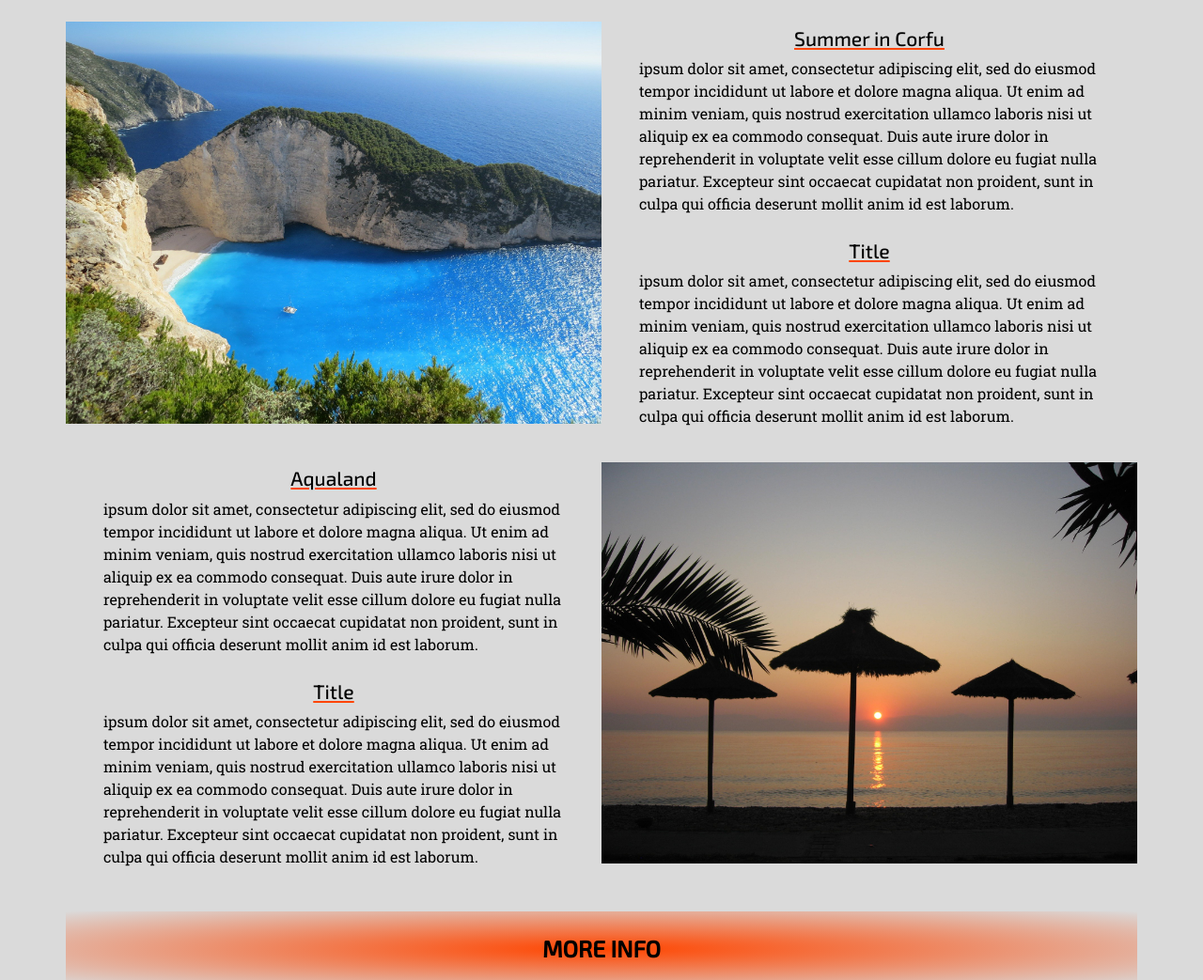
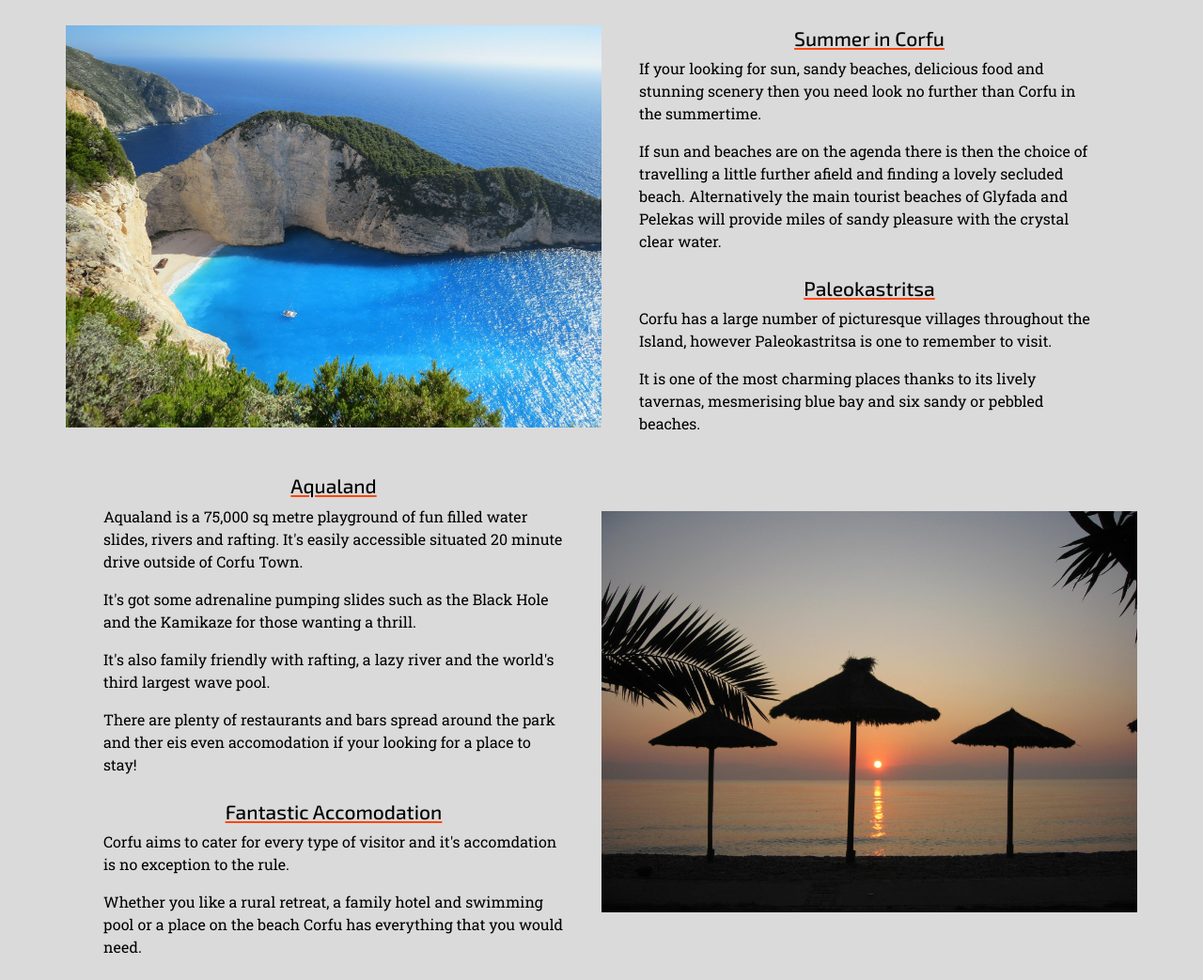
Before and after one commit to Baldpet/visit-corfu, a plain HTML site: page summer.html in a window 1280 px wide. Shown: the part 337-1380 px from the top of the page at 94% size. Drawn offline with nearby package versions, Linux system fonts and the light colour scheme.

Commit message:
info for the summer page added and completed

```diff
--- a/summer.html
+++ b/summer.html
@@ -101,25 +101,18 @@
                 <div class="col-12 col-lg-6 style-info-blocks color-underline-summer">
                     <h4>Summer in Corfu</h4>
                     <p>
-                    ipsum dolor sit amet, consectetur adipiscing elit, sed do eiusmod
-				    tempor incididunt ut labore et dolore magna aliqua.
-				    Ut enim ad minim veniam, quis nostrud exercitation ullamco laboris nisi ut aliquip ex ea
-				    commodo consequat.
-				    Duis aute irure dolor in reprehenderit in voluptate velit esse cillum dolore eu fugiat
-				    nulla
-				    pariatur. Excepteur sint occaecat cupidatat non proident,
-				    sunt in culpa qui officia deserunt mollit anim id est laborum.
+                        If your looking for sun, sandy beaches, delicious food and stunning scenery then you need look no further than Corfu in the summertime.
                     </p>
-                    <h4>Title</h4>
                     <p>
-                    ipsum dolor sit amet, consectetur adipiscing elit, sed do eiusmod
-				    tempor incididunt ut labore et dolore magna aliqua.
-				    Ut enim ad minim veniam, quis nostrud exercitation ullamco laboris nisi ut aliquip ex ea
-				    commodo consequat.
-				    Duis aute irure dolor in reprehenderit in voluptate velit esse cillum dolore eu fugiat
-				    nulla
-				    pariatur. Excepteur sint occaecat cupidatat non proident,
-				    sunt in culpa qui officia deserunt mollit anim id est laborum.
+                        If sun and beaches are on the agenda there is then the choice of travelling a little further afield and finding a lovely secluded beach.
+                        Alternatively the main tourist beaches of Glyfada and Pelekas will provide miles of sandy pleasure with the crystal clear water.
+                    </p>
+                    <h4>Paleokastritsa</h4>
+                    <p>
+                        Corfu has a large number of picturesque villages throughout the Island, however Paleokastritsa is one to remember to visit.
+                    </p>
+                    <p>
+                        It is one of the most charming places thanks to its lively tavernas, mesmerising blue bay and six sandy or pebbled beaches.
                     </p>
                 </div>
             </div>
@@ -127,25 +120,24 @@
                 <div class="col-12 col-lg-6 order-12 order-lg-1 style-info-blocks color-underline-summer">
                     <h4>Aqualand</h4>
                     <p>
-                    ipsum dolor sit amet, consectetur adipiscing elit, sed do eiusmod
-				    tempor incididunt ut labore et dolore magna aliqua.
-				    Ut enim ad minim veniam, quis nostrud exercitation ullamco laboris nisi ut aliquip ex ea
-				    commodo consequat.
-				    Duis aute irure dolor in reprehenderit in voluptate velit esse cillum dolore eu fugiat
-				    nulla
-				    pariatur. Excepteur sint occaecat cupidatat non proident,
-				    sunt in culpa qui officia deserunt mollit anim id est laborum.
+                        Aqualand is a 75,000 sq metre playground of fun filled water slides, rivers and rafting. It's easily accessible situated 20 minute drive outside of Corfu Town.
                     </p>
-                    <h4>Title</h4>
                     <p>
-                    ipsum dolor sit amet, consectetur adipiscing elit, sed do eiusmod
-				    tempor incididunt ut labore et dolore magna aliqua.
-				    Ut enim ad minim veniam, quis nostrud exercitation ullamco laboris nisi ut aliquip ex ea
-				    commodo consequat.
-				    Duis aute irure dolor in reprehenderit in voluptate velit esse cillum dolore eu fugiat
-				    nulla
-				    pariatur. Excepteur sint occaecat cupidatat non proident,
-				    sunt in culpa qui officia deserunt mollit anim id est laborum.
+                        It's got some adrenaline pumping slides such as the Black Hole and the Kamikaze for those wanting a thrill.
+                    </p>
+                    <p>
+                        It's also family friendly with rafting, a lazy river and the world's third largest wave pool.
+                    </p>
+                    <p>
+                        There are plenty of restaurants and bars spread around the park and ther eis even accomodation if your looking for a place to stay!
+                    </p>
+
+                    <h4>Fantastic Accomodation</h4>
+                    <p>
+                        Corfu aims to cater for every type of visitor and it's accomdation is no exception to the rule.
+                    </p>
+                    <p>
+                        Whether you like a rural retreat, a family hotel and swimming pool or a place on the beach Corfu has everything that you would need.
                     </p>
                 </div>
                 <div class="col-12 col-lg-6 order-lg-2 style-info-img">
```
